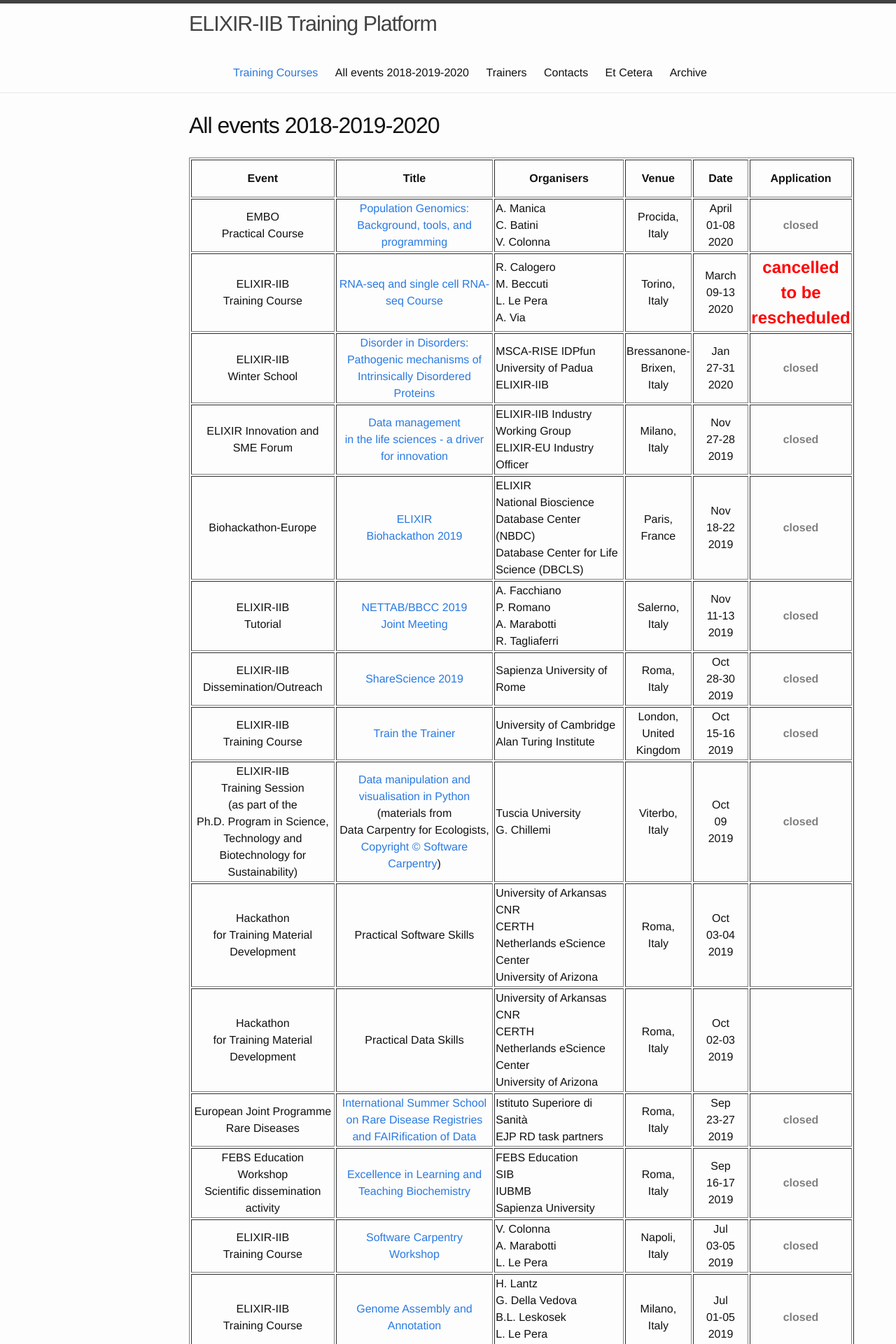
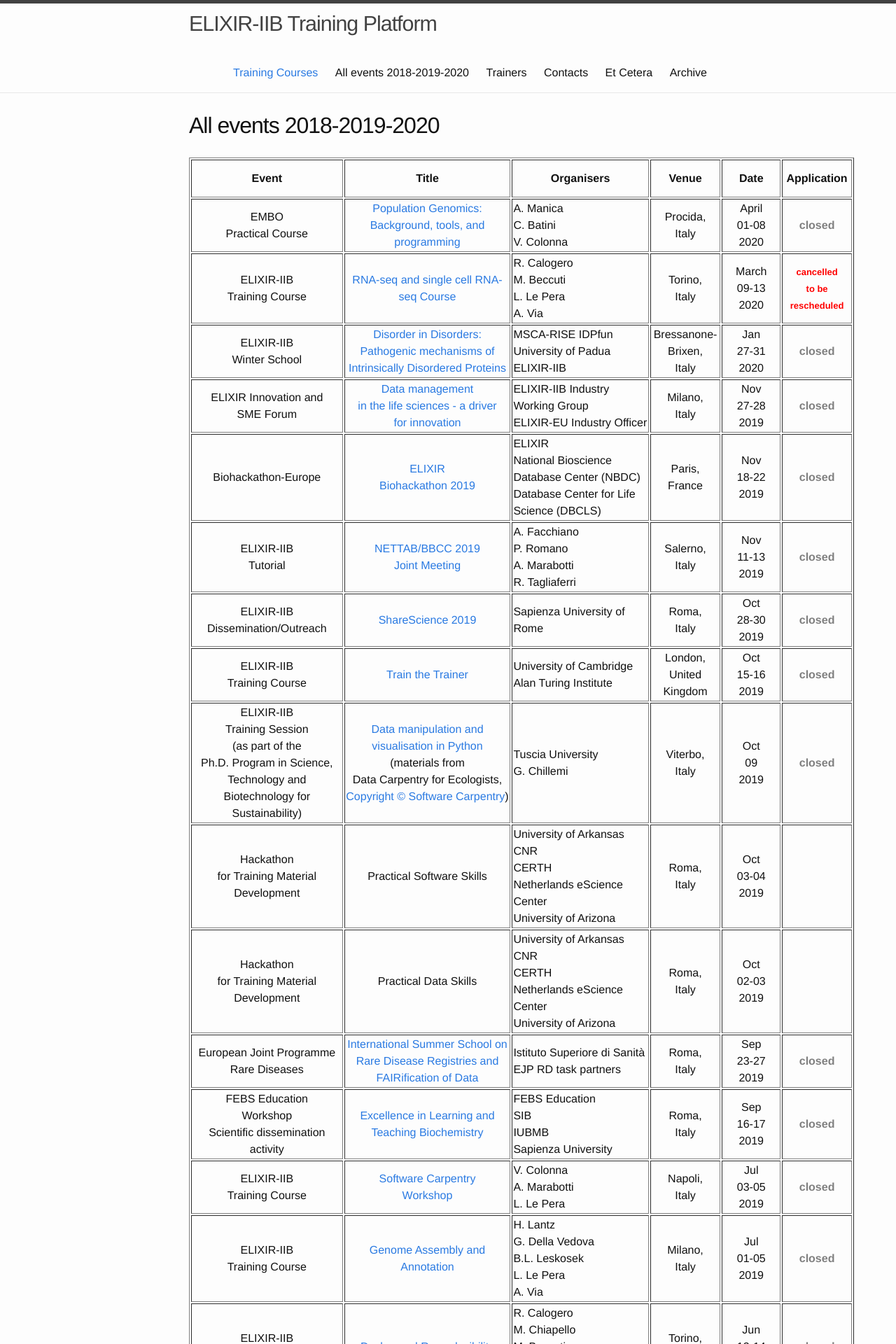
Before and after one commit to ELIXIR-IIB-training/website, a Jekyll site: the page built from _pages/01-all_events_18_19_20.md, in a window 1280 px wide. Shown: the top 1920 px of the page at 70% size. Built offline with Jekyll 4.4.1, drawn with Linux system fonts in a browser that asks for light colours.

Commit message:
Status update font size

```diff
--- a/_pages/01-all_events_18_19_20.md
+++ b/_pages/01-all_events_18_19_20.md
@@ -30,7 +30,7 @@ permalink: /all_events_2018_2019_2020/
    <!-- <td height="50" width="150"></td> -->
    <td height="50" align="center">Torino,<br>Italy</td>
    <td height="50" width="75" align="center">March<br>09-13<br>2020</td>
-   <td height="50" align="center"><font color="red" size="5"><b>cancelled<br>to be rescheduled</b></font></td>
+   <td height="50" align="center"><font color="red" size="2"><b>cancelled<br>to be rescheduled</b></font></td>
 </tr>
 <tr>
 <td height="50" align="center">ELIXIR-IIB<br>Winter School</td>
```
